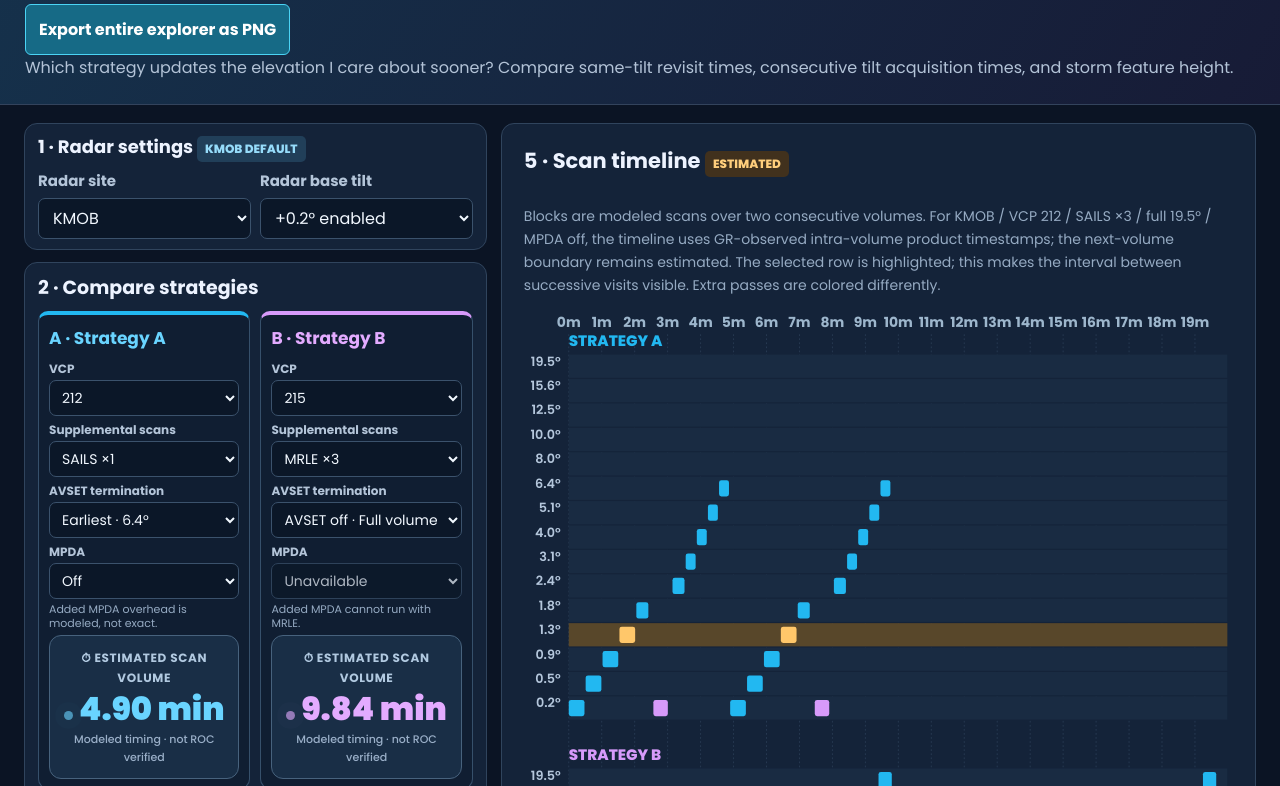
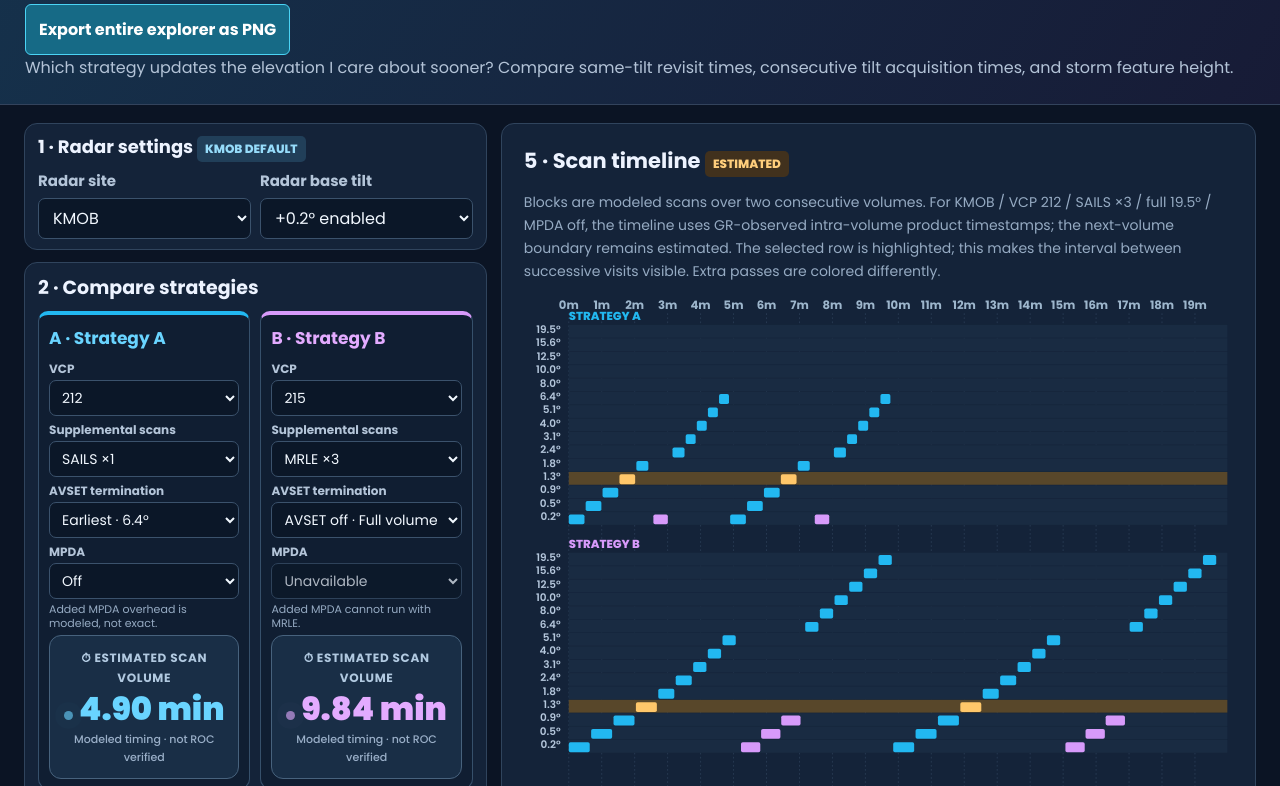
Before and after one commit to RED112482/Scanning-Strategy, a plain HTML site: page index.html in a window 1280 px wide. Shown: the part 166-952 px from the top of the page. Drawn offline with nearby package versions, Linux system fonts and the light colour scheme.

Commit message:
Shorten scan timeline substantially while retaining full chart width

```diff
--- a/index.html
+++ b/index.html
@@ -172,6 +172,11 @@ small,.hint,.caption,.strategy small{font-size:14px;line-height:1.65}.mini-durat
 @media(max-width:650px){.reorganized .workspace-left .target-grid,.reorganized .workspace-left .stats{grid-template-columns:1fr}}
 
 .build-version{display:inline-block;margin:5px 0 2px;padding:4px 9px;border:1px solid #4b7896;border-radius:6px;color:#a9e8ff;font:600 12px Poppins,sans-serif;letter-spacing:.04em}
+
+/* Compact Section 5: keep full graph width, reduce height only. */
+.reorganized .workspace-right>.panel:first-child{flex:none!important;display:block!important;height:auto!important;min-height:0!important}
+.reorganized #timeline{height:auto!important;min-height:0!important;flex:none!important}
+.reorganized #timeline svg{height:auto!important;max-height:none!important;width:100%!important}
 </style><script src="https://cdnjs.cloudflare.com/ajax/libs/html2canvas/1.4.1/html2canvas.min.js" defer></script></head><body><header><div class="eyebrow">NWS MOBILE · TRAINING / STRATEGY COMPARISON</div><span class="build-version" title="GitHub layout revision">LAYOUT v2 · 2026-10-24</span><h1>WSR-88D Scan Timing Explorer</h1><button id="exportPng" class="export-button" type="button">Export entire explorer as PNG</button><p>Which strategy updates the elevation I care about sooner? Compare same-tilt revisit times, consecutive tilt acquisition times, and storm feature height.</p></header><div class="wrap">
 <div class="workspace reorganized"><div class="workspace-left"><section class="panel"><h2>1 · Radar settings <span class="tag">KMOB DEFAULT</span></h2><div class="controls"><div><label>Radar site</label><select id="radar"><option value="KMOB">KMOB</option><option value="KEVX">KEVX</option><option value="KDGX">KDGX</option><option value="CUSTOM">Other WSR-88D</option></select></div><div><label>Radar base tilt</label><select id="base"><option value="on">+0.2° enabled</option><option value="off">0.5° lowest</option></select></div></div></section>
 <section class="panel"><h2>2 · Compare strategies</h2><div class="twocol"><div class="strategy strategy-a"><h3 class="a">A · Strategy A</h3><label>VCP</label><select id="va"><option>212</option><option>12</option><option>112</option><option>215</option><option>34</option><option>35</option></select><label>Supplemental scans</label><select id="sa"></select><label>AVSET termination</label><select id="aa"></select><label>MPDA</label><select id="ma"></select><small id="maNote"></small><div class="mini-duration" id="durA"></div></div><div class="strategy strategy-b"><h3 class="b">B · Strategy B</h3><label>VCP</label><select id="vb"><option>212</option><option>12</option><option>112</option><option>215</option><option>34</option><option>35</option></select><label>Supplemental scans</label><select id="sb"></select><label>AVSET termination</label><select id="ab"></select><label>MPDA</label><select id="mb"></select><small id="mbNote"></small><div class="mini-duration" id="durB"></div></div></div></section>
@@ -258,13 +263,13 @@ function durationHTML(d){return '<span class="duration-title">⏱ Estimated scan
 $('durA').innerHTML=durationHTML(A);$('durB').innerHTML=durationHTML(B);$('compat').textContent='A: VCP '+$('va').value+' / '+$('aa').selectedOptions[0].text+'   •   B: VCP '+$('vb').value+' / '+$('ab').selectedOptions[0].text+'   |   All sweep timings are modeled estimates except the documented GR reference case.';
 renderTimeline(A,B,f,a);renderBeam(a,r,h,f)}
 function renderTimeline(A,B,f,a){
- let w=1220,left=77,right=10,row=42,groupH=a.length*row+82,top=78,height=top+groupH*2+36,max=Math.max(A.duration,B.duration)*2.03,x=t=>left+t/max*(w-left-right),s=`<svg viewBox="0 0 ${w} ${height}" role="img" aria-label="Tilt scan timing timeline">`;
- for(let t=0;t<=max;t+=60){s+=`<line x1="${x(t)}" y1="40" x2="${x(t)}" y2="${height-12}" stroke="#344963" stroke-dasharray="3 4"/><text x="${x(t)}" y="28" text-anchor="middle" font-size="24" font-weight="700" fill="#9db6cc">${t/60}m</text>`}
+ let w=1220,left=77,right=10,row=23,groupH=a.length*row+47,top=50,height=top+groupH*2+20,max=Math.max(A.duration,B.duration)*2.03,x=t=>left+t/max*(w-left-right),s=`<svg viewBox="0 0 ${w} ${height}" role="img" aria-label="Tilt scan timing timeline">`;
+ for(let t=0;t<=max;t+=60){s+=`<line x1="${x(t)}" y1="28" x2="${x(t)}" y2="${height-12}" stroke="#344963" stroke-dasharray="3 4"/><text x="${x(t)}" y="20" text-anchor="middle" font-size="20" font-weight="700" fill="#9db6cc">${t/60}m</text>`}
  for(let [j,[key,d]] of [['A',A],['B',B]].entries()){
   let y0=top+j*groupH,show=a.slice().reverse();
-  s+=`<text x="${left}" y="${y0-18}" font-size="26" font-weight="800" fill="${j?'#d79afa':'#22b8f1'}">STRATEGY ${key}</text>`;
-  show.forEach((e,i)=>{let yy=y0+i*row+12;s+=`<rect x="${left}" y="${yy-15}" width="${w-left-right}" height="${row-2}" fill="${e===f?'#58472a':'#192b42'}"/><text x="${left-14}" y="${yy+4}" fill="#b5c7dc" text-anchor="end" font-size="22" font-weight="600">${e.toFixed(1)}°</text>`});
-  for(let ev of d.events.filter(x=>x.volume<2)){let i=show.findIndex(e=>e===ev.e);if(i<0)continue;let yy=y0+i*row+3,fill=ev.e===f?'#ffc76a':ev.extra?'#d79afa':'#22b8f1';s+=`<rect x="${x(ev.start)}" y="${yy}" width="${Math.max(3,x(ev.end)-x(ev.start))}" height="28" rx="4" fill="${fill}"><title>${key} ${ev.e.toFixed(1)}° ${ev.start.toFixed(0)}–${ev.end.toFixed(0)} sec ${ev.extra?'supplemental':''}</title></rect>`}
+  s+=`<text x="${left}" y="${y0-11}" font-size="20" font-weight="800" fill="${j?'#d79afa':'#22b8f1'}">STRATEGY ${key}</text>`;
+  show.forEach((e,i)=>{let yy=y0+i*row+8;s+=`<rect x="${left}" y="${yy-10}" width="${w-left-right}" height="${row-1}" fill="${e===f?'#58472a':'#192b42'}"/><text x="${left-14}" y="${yy+4}" fill="#b5c7dc" text-anchor="end" font-size="18" font-weight="600">${e.toFixed(1)}°</text>`});
+  for(let ev of d.events.filter(x=>x.volume<2)){let i=show.findIndex(e=>e===ev.e);if(i<0)continue;let yy=y0+i*row+2,fill=ev.e===f?'#ffc76a':ev.extra?'#d79afa':'#22b8f1';s+=`<rect x="${x(ev.start)}" y="${yy}" width="${Math.max(3,x(ev.end)-x(ev.start))}" height="17" rx="3" fill="${fill}"><title>${key} ${ev.e.toFixed(1)}° ${ev.start.toFixed(0)}–${ev.end.toFixed(0)} sec ${ev.extra?'supplemental':''}</title></rect>`}
  }
  $('timeline').innerHTML=s+'</svg>'
 }
```
